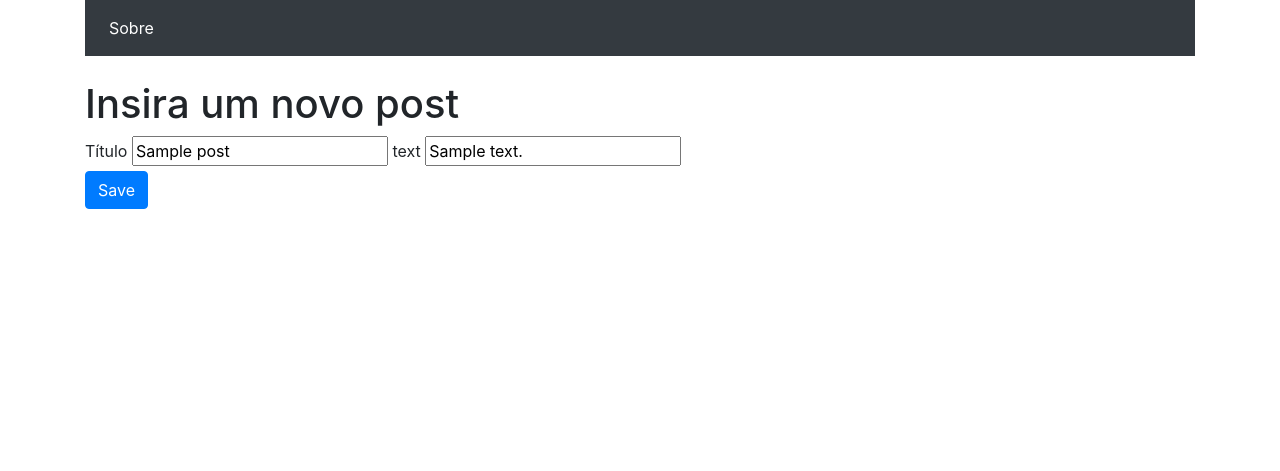
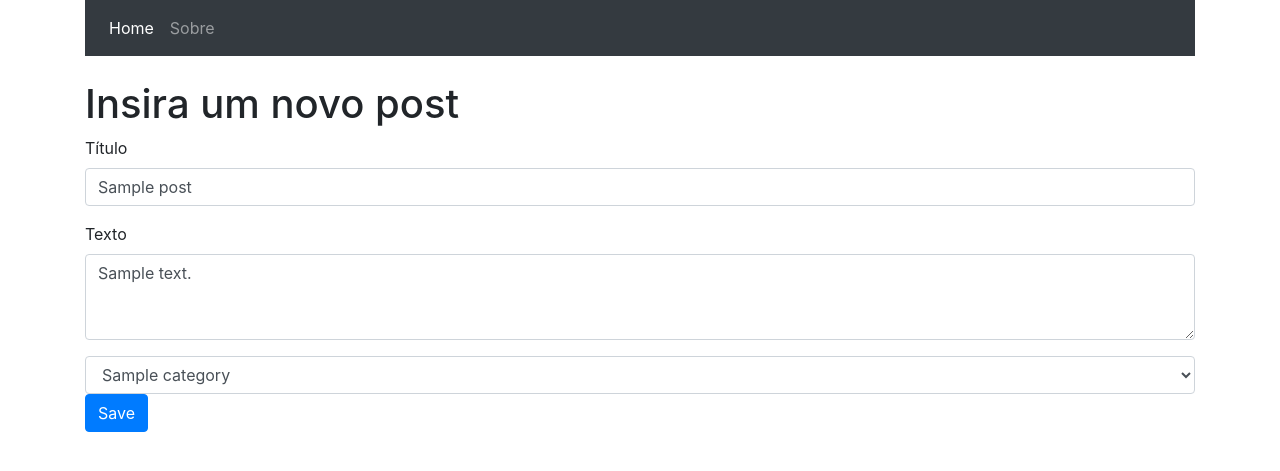
Before and after one commit to tamirisapbonicenha/blog-django-crud, a Django app: page /post_detail_edit/1/ in a window 1280 px wide. Shown: the top 471 px of the page. Run offline with Django 3.2, Linux system fonts and the light colour scheme; tables that the repository leaves empty hold one stand-in row (values such as "Sample post"); some libraries are stand-ins or nearby versions.

Commit message:
page 404

```diff
--- /dev/null
+++ b/blog/templates/404.html
@@ -0,0 +1,2 @@
+<h1>404 Página não encontrada!</h1>
+<p>Essa página não existe ainda!</p>
--- a/blog/templates/blog/base.html
+++ b/blog/templates/blog/base.html
@@ -15,6 +15,9 @@
                     <div class="collapse navbar-collapse" id="navbarNav">
                         <ul class="navbar-nav">
                             <li class="nav-item active">
+                                <a class="nav-link" href="{% url 'posts' %}">Home</a>
+                            </li>
+                            <li class="nav-item">
                                 <a class="nav-link" href="#">Sobre</a>
                             </li>
                         </ul>
--- a/blog/templates/blog/home.html
+++ b/blog/templates/blog/home.html
@@ -3,7 +3,7 @@
 {% block content %}
     <div class="row">
         {% for post in posts %}
-            <div class="col-sm-4">
+            <div class="col-md-4 mb-4">
                 <div class="card">
                     <div class="card-body">
                         <h5 class="card-title">{{ post.title }}</h5>
--- a/blog/templates/blog/post_detail_edit.html
+++ b/blog/templates/blog/post_detail_edit.html
@@ -5,14 +5,22 @@
     <form method="POST" class="post-form">
         {% csrf_token %}
 
-        <label for="title">Título</label>
-        <input type="text" id="title" name="title" value="{{ post.title }}">
+        <div class="form-group">
+            <label for="title">Título</label>
+            <input type="text" class="form-control" name="title" id="title" value="{{ post.title }}"">
+        </div>
 
-        <label for="title">text</label>
-        <input type="text" id="title" name="text" value="{{ post.text }}">
+        <div class="form-group">
+            <label for="text">Texto</label>
+            <textarea class="form-control" id="text"  name="text" rows="3">{{ post.text }}</textarea>
+        </div>
 
-        <!-- {{ post.title }} -->
-        <!-- {{ post.title }} -->
+        <select class="form-control" name="category">
+            {% for cat in category %}
+                <option>{{ cat }}</option>
+                <!-- <option value="{{ cat }}">{{ cat }}</option> -->
+            {% endfor %}
+        </select>
 
         <p><button type="submit" class="save btn btn-primary">Save</button></p>
         <!-- <p><button type="reset" class="btn btn-primary">Cancel</button></p> -->
--- a/blog/views.py
+++ b/blog/views.py
@@ -1,7 +1,10 @@
+from django.http import Http404
+from django.contrib.auth.decorators import login_required
+from django.core.exceptions import ObjectDoesNotExist
 from django.shortcuts import render, redirect, get_object_or_404
 from django.views import View
 from .forms import PostForm, PostEdit
-from .models import Post
+from .models import Post, Category
 
 # Create your views here.
 class PostView(View):
@@ -16,7 +19,14 @@ class PostView(View):
 
 
 def post_detail(request, pk):
-    post = get_object_or_404(Post, pk=pk)
+    # post = get_object_or_404(Post, pk=pk)
+    # return render(request, 'blog/post_detail.html', {'post': post})
+
+    try:
+        post = Post.objects.get(pk=pk)
+    except Post.DoesNotExist:
+        raise Http404("Post does not exist")
+
     return render(request, 'blog/post_detail.html', {'post': post})
 
 
@@ -27,17 +37,23 @@ def post_detail_edit(request, pk):
     # form = PostEdit(request.POST or None, instance=post)
 
     if request.method == "POST":
-        if request.POST['title'] and request.POST['text']:
+        if request.POST['title'] and request.POST['text'] and request.POST['category']:
             postEdit = Post.objects.get(pk=pk)
+            # CategoryEdit = Category.objects.get(pk=pk)
             # postEdit = post
             postEdit.title = request.POST['title']
             postEdit.text = request.POST['text']
+            # postEdit.category = request.POST['category']
             postEdit.save()
             return redirect('post_detail', pk)
         else:
-            return redirect('home')
+            return redirect('posts')
 
-    context = {'post': post}
+    context = {
+        'post': post,
+        'category': Category.objects.all()
+    }
+
     return render(request, 'blog/post_detail_edit.html', context)
 
 
@@ -57,6 +73,7 @@ def post_delete(request, pk):
 #     return redirect('posts')
 
 
+@login_required
 def post_new(request):
     if request.method == "POST":
         form = PostForm(request.POST)
--- a/myblog/settings.py
+++ b/myblog/settings.py
@@ -23,9 +23,9 @@ BASE_DIR = os.path.dirname(os.path.dirname(os.path.abspath(__file__)))
 SECRET_KEY = 'djyay+-ezuc04odjf%0w+i!rujxdq)9lz&4sz$5wg^9z259^98'
 
 # SECURITY WARNING: don't run with debug turned on in production!
-DEBUG = True
+DEBUG = False
 
-ALLOWED_HOSTS = []
+ALLOWED_HOSTS = ['127.0.0.1']
 
 
 # Application definition
```
